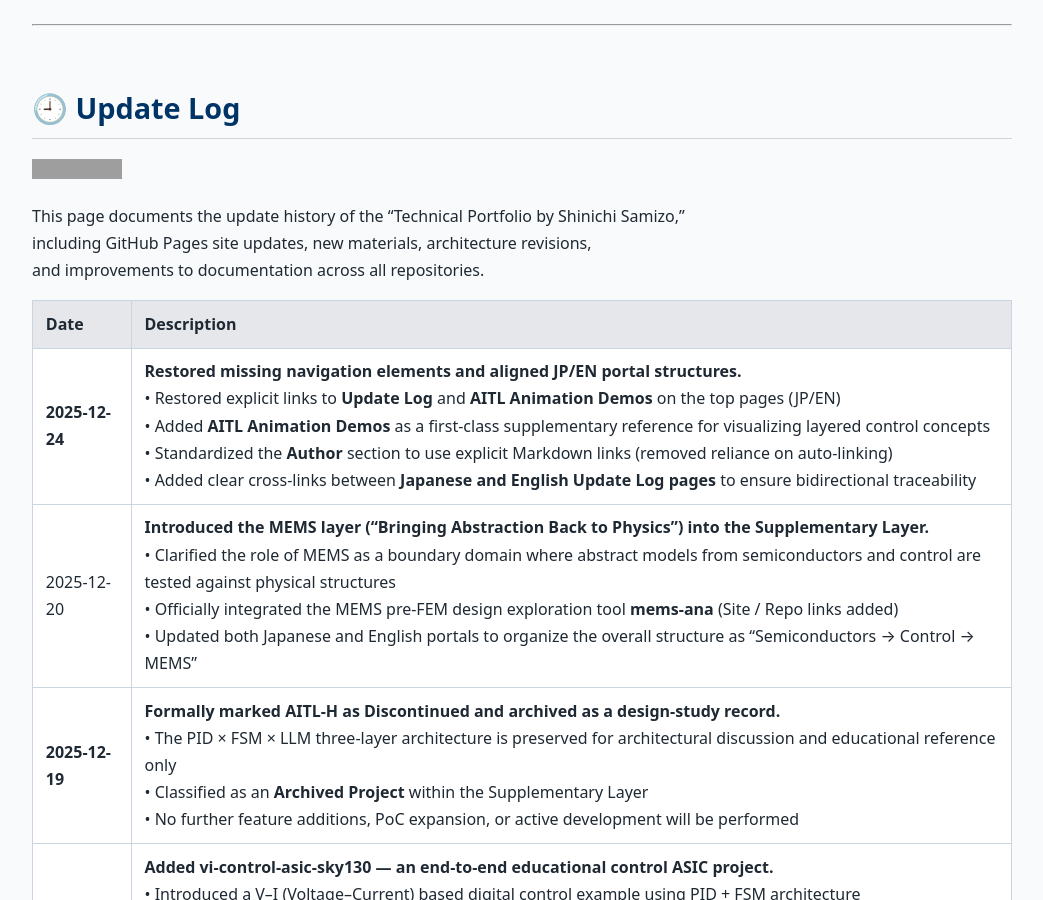
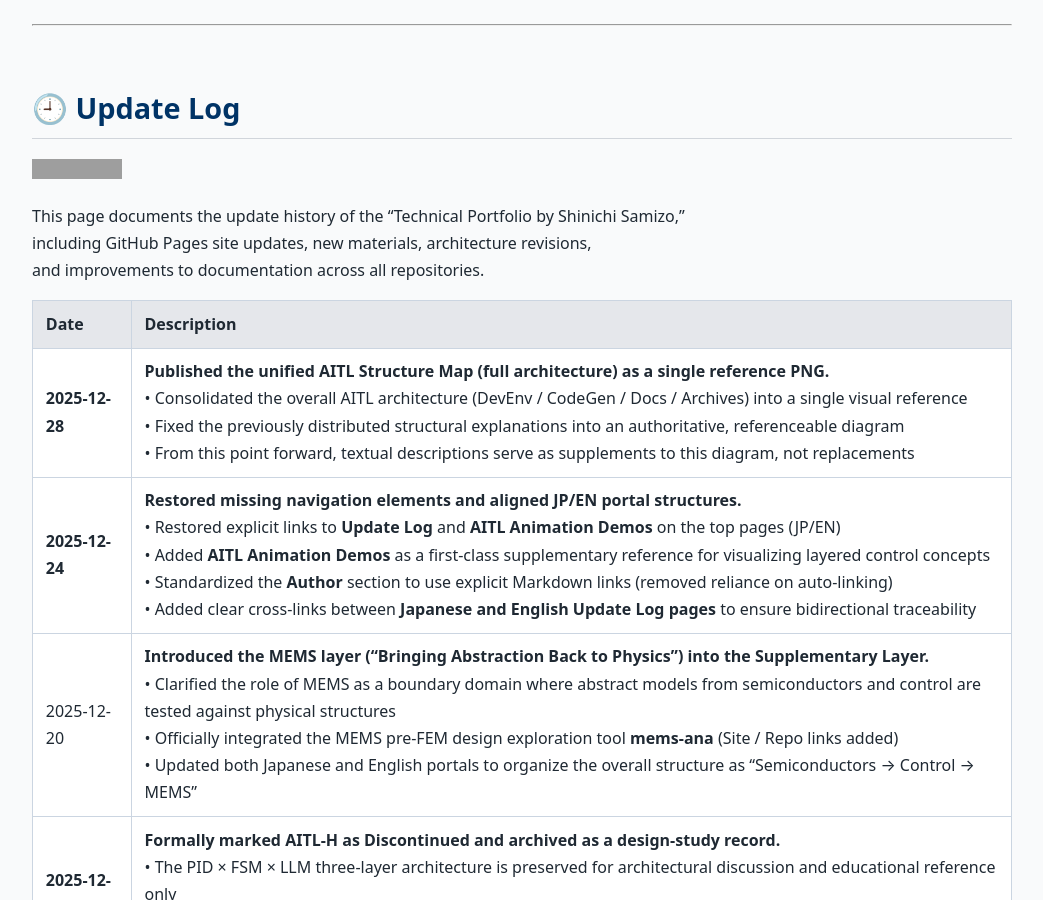
Before and after one commit to Samizo-AITL/Samizo-AITL.github.io, a Jekyll site: the page built from about/update/en/index.md, in a window 1280 px wide and 900 px high. Shown: the whole window, without its empty margins (118-1161 px from the left). Built offline with Jekyll 4.4.1, drawn with Linux system fonts in a browser that asks for light colours; grey boxes are pictures that could not be loaded.

Commit message:
Update index.md

```diff
--- a/about/update/en/index.md
+++ b/about/update/en/index.md
@@ -14,6 +14,7 @@ and improvements to documentation across all repositories.
 
 | Date       | Description                                                                 |
 |------------|-----------------------------------------------------------------------------|
+| **2025-12-28** | **Published the unified AITL Structure Map (full architecture) as a single reference PNG.**<br>• Consolidated the overall AITL architecture (DevEnv / CodeGen / Docs / Archives) into a single visual reference<br>• Fixed the previously distributed structural explanations into an authoritative, referenceable diagram<br>• From this point forward, textual descriptions serve as supplements to this diagram, not replacements |
 | **2025-12-24** | **Restored missing navigation elements and aligned JP/EN portal structures.**<br>• Restored explicit links to **Update Log** and **AITL Animation Demos** on the top pages (JP/EN)<br>• Added **AITL Animation Demos** as a first-class supplementary reference for visualizing layered control concepts<br>• Standardized the **Author** section to use explicit Markdown links (removed reliance on auto-linking)<br>• Added clear cross-links between **Japanese and English Update Log pages** to ensure bidirectional traceability |
 | 2025-12-20 | **Introduced the MEMS layer (“Bringing Abstraction Back to Physics”) into the Supplementary Layer.**<br>• Clarified the role of MEMS as a boundary domain where abstract models from semiconductors and control are tested against physical structures<br>• Officially integrated the MEMS pre-FEM design exploration tool **mems-ana** (Site / Repo links added)<br>• Updated both Japanese and English portals to organize the overall structure as “Semiconductors → Control → MEMS” |
 | **2025-12-19** | **Formally marked AITL-H as Discontinued and archived as a design-study record.**<br>• The PID × FSM × LLM three-layer architecture is preserved for architectural discussion and educational reference only<br>• Classified as an **Archived Project** within the Supplementary Layer<br>• No further feature additions, PoC expansion, or active development will be performed |
```
